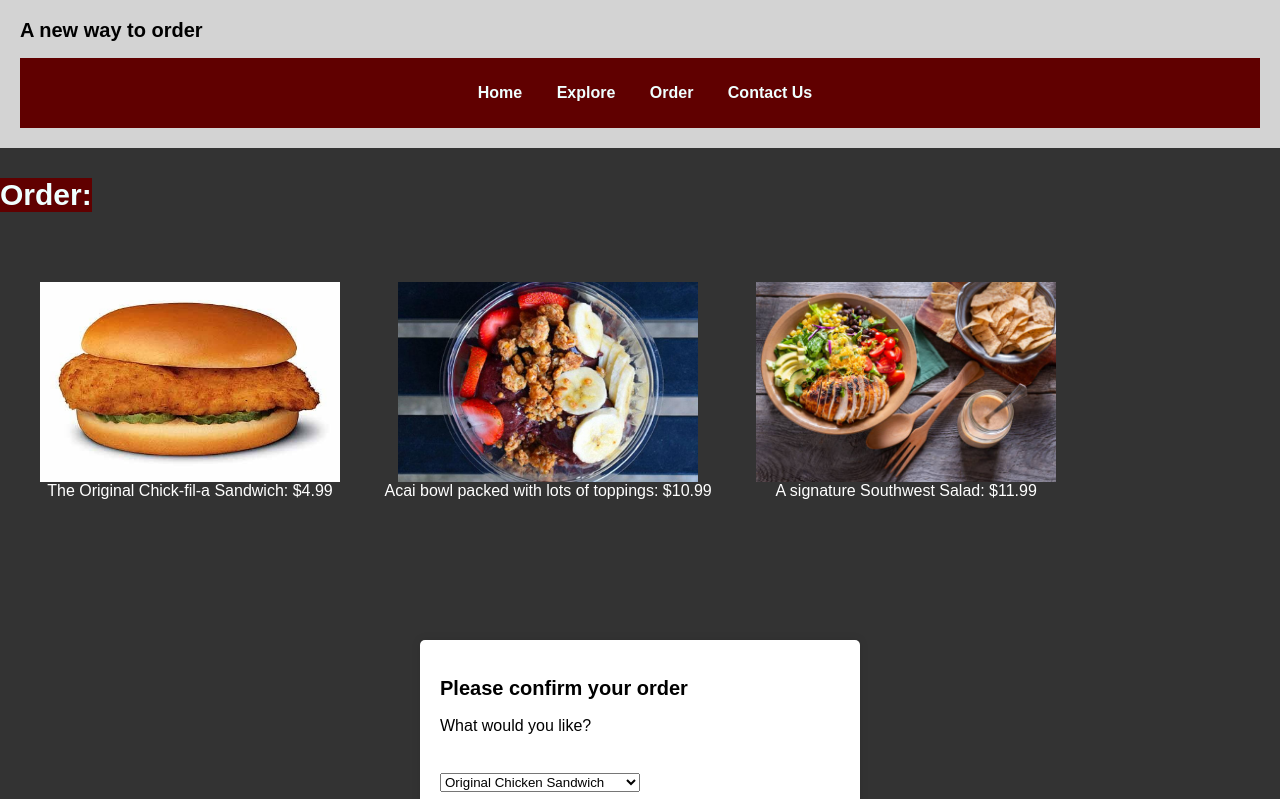
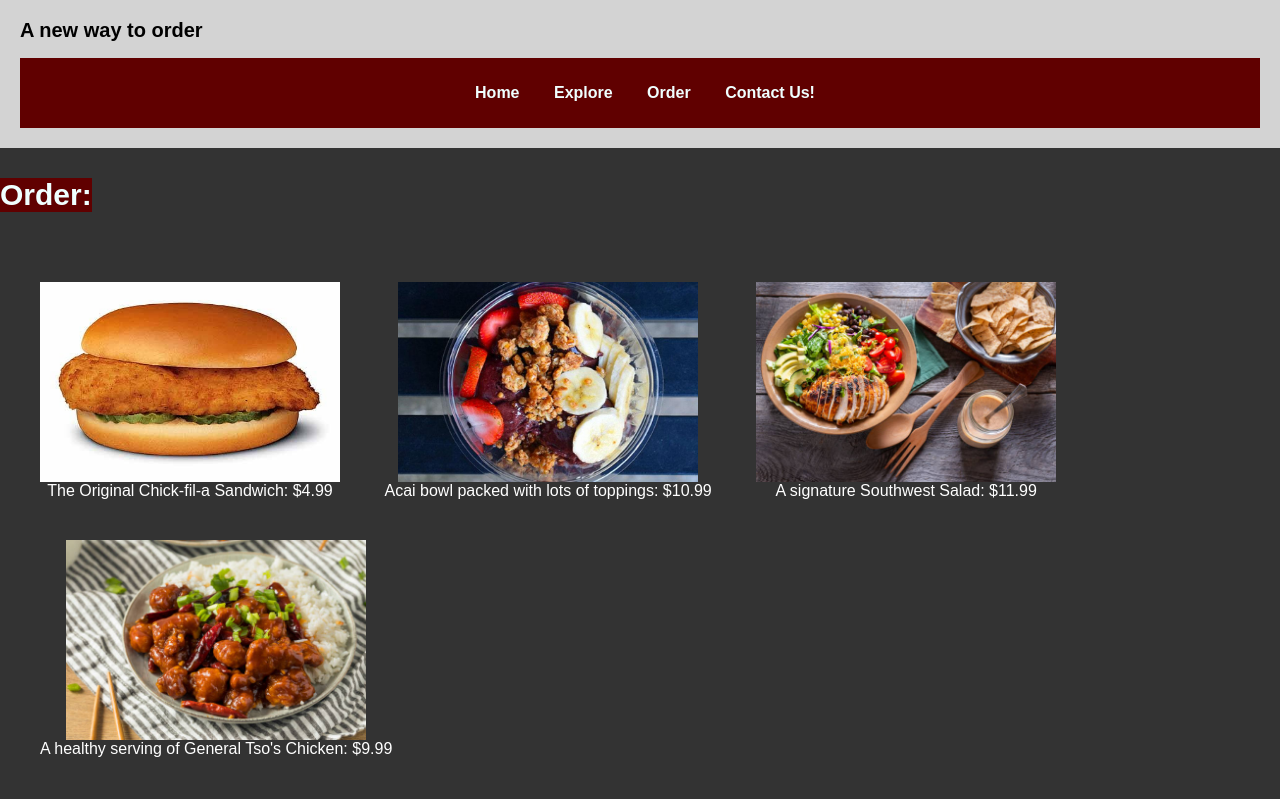
Before and after one commit to PerezBryan/FoodWebsite, a plain HTML site: page Order.html in a window 1280 px wide. Shown: the part 132-931 px from the top of the page. Drawn offline with Linux system fonts and the light colour scheme.

Commit message:
Add files via upload

```diff
--- a/Order.html
+++ b/Order.html
@@ -23,7 +23,7 @@
                 <li><a href="index.html">Home</a></li>
                 <li><a href="Explore_Page.html">Explore</a></li>
                 <li><a href="Order.html">Order</a></li>
-                <li><a href="Contacts.html">Contact Us</a></li>
+                <li><a href="Contacts.html">Contact Us!</a></li>
             </ul>
     </header>
     <body>
@@ -41,6 +41,10 @@
             <img src="salad.jpeg" alt="Southwest Salad">
             <figcaption>A signature Southwest Salad: $11.99</figcaption>
           </figure>
+          <figure class="food">
+            <img src="Tsos.jpeg" alt="General Tso's Chicken">
+            <figcaption>A healthy serving of General Tso's Chicken: $9.99</figcaption>
+          </figure>
         </section>
         <div id="formLayout">
             <h2>Please confirm your order</h2>
@@ -50,6 +54,7 @@
               <option value="chickenSandwich">Original Chicken Sandwich</option>
               <option value="southwestSalad">Southwest Salad</option>
               <option value="aBowl">Acai Bowl</option>
+              <option value="tsoChicken">General Tso's Chicken and Rice</option>
             </select>
             <label for="first-name">First Name:</label><br>
             <input type="text" id="first-name" placeholder="First" required><br>
```
Also changed, not shown: Tsos.jpeg (added).
